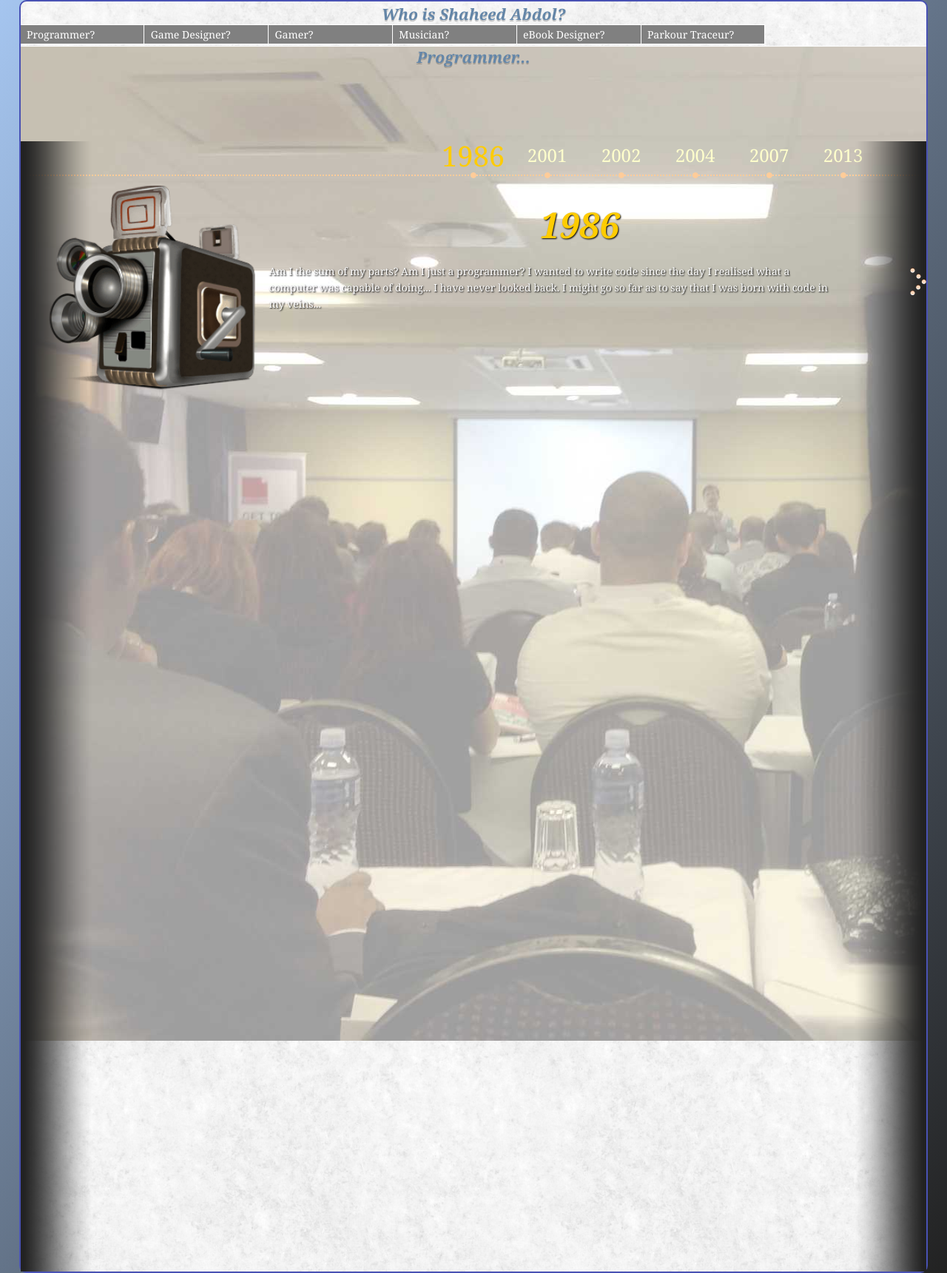
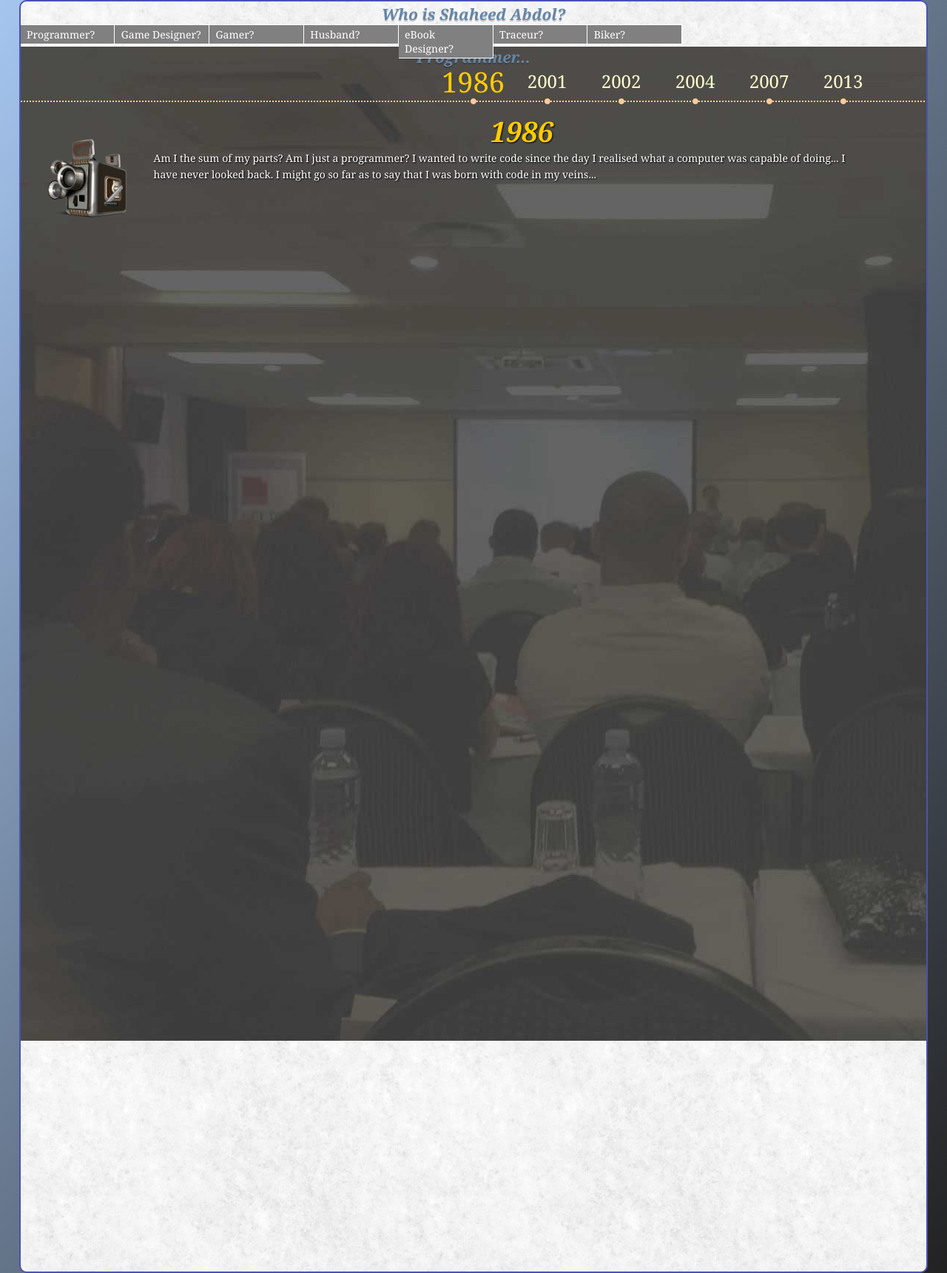
Before and after one commit to ShaheedLegion/Shaheed, a PHP site: page / in a window 1280 px wide. Shown: the whole page at 74% size. Run offline with PHP 8.4, Linux system fonts and the light colour scheme.

Commit message:
Fixed up website to display on smaller screens
Added functionality to correctly flow on smaller screen sizes. Removed
some hard-coded constant, added a little bit of touching up to the
images.

```diff
--- a/index.html
+++ b/index.html
@@ -65,14 +65,10 @@
 		<li>Programmer?</li>
 		<li>Game Designer?</li>
 		<li>Gamer?</li>
-		<li>Musician?</li>
+		<li>Husband?</li>
 		<li>eBook Designer?</li>
-		<li>Parkour Traceur?</li>
+		<li>Traceur?</li>
 		<li>Biker?</li>
-		<li>Husband?</li>
-		<li>Father?</li>
-		<li>Christian?</li>
-		<li>Friend?</li>
 		</ul>
 	<div class="border-box">
 		<h1>Who is Shaheed Abdol?</h1>
@@ -91,12 +87,12 @@
 						</ul>
 						<ul id="issues1" class="issues">
 							<li id="1986">
-								<img src="images/1.png" width="256" height="256" />
+								<img src="images/1.png"/>
 								<h1>1986</h1>
 								<p>Am I the sum of my parts? Am I just a programmer? I wanted to write code since the day I realised what a computer was capable of doing... I have never looked back. I might go so far as to say that I was born with code in my veins...</p>
 							</li>
 							<li id="2001">
-								<img src="images/2.png" width="256" height="256" />
+								<img src="images/2.png"/>
 								<h1>2001</h1>
 								<p>I started in 2001, writing Java code - with no internet access, I had to "unzip" the jar files to make sense of everything... it was an arduous process, and I spent sleepless nights trying to digest the information ... </p>
 								<p>
@@ -108,45 +104,44 @@
 								</p>
 							</li>
 							<li id="2002">
-								<img src="images/3.png" width="256" height="256" />
+								<img src="images/3.png"/>
 								<h1>2002-2003</h1>
 								<p>
 								That's when I met C ... my life changed in ways I never thought possible, by 2002 I was a competent C programmer, having taught myself the basics using Java, and working hard to grasp the inner workings of the computer from studying what little code I could convince my friends to print for me... I managed to secure a computer and spent all the free time I could muster staring at the screen, making things happen, it was wonderful.
 								</p>
 							</li>
 							<li id="2004">
-								<img src="images/4.png" width="256" height="256" />
+								<img src="images/4.png"/>
 								<h1>2004-2007</h1>
 								<p>
 								My journey through life has always kept code on my path, earning a bursary to the University of Stellenbosch, I managed to find a brand new course that allowed me to study code without restrictions - the Uni had internet access, and it was here that my thirst for hunger would be quenched ... or so I thought...
 								</p>
 
 								<p>
-								At first all was good, I quickly found myself doing programming odd jobs for friends on campus, a hobby that would earn me my first programming job - developer for a Student Society, the US Otaku. During that time, I worked tirelessly to create an online presence for our team, and create interactive games and demos which would help to spread our message, things were going well and I was nominated as Vice Chair to the society ... Even as V.C I clung to my programming role, rarely seen at meetings, but always online... this was the life I had dreamed of...
+								At first all was good, I quickly found myself doing programming odd jobs for friends on campus, a hobby that would earn me my first programming job - developer for a Student Society, the US Otaku.
+								</p>
+								<p class="indent">
+								During that time, I worked tirelessly to create an online presence for our team, and create interactive games and demos which would help to spread our message, things were going well and I was nominated as Vice Chair to the society ... Even as V.C I clung to my programming role, rarely seen at meetings, but always online... this was the life I had dreamed of...
 								</p>
 							</li>
 							<li id="2007">
-								<img src="images/5.png" width="256" height="256" />
+								<img src="images/5.png"/>
 								<h1>2007-2013</h1>
 								<p>After 3.5 years of excelling at code, and code-related subjects, and sucking at other subjects, like Economics, Psychology, Philosophy ... I learned that I would forever be a code - nothing more, nothing less. This suited me fine, and allowed me to focus on one thing and one thing alone.</p>
-								<p>I quickly packed up my things and headed out into the world in search of my coding path in life. Life handed me a telecommute job as an understudy for one of the worlds greatest PHP developers, I sucked at PHP at the time, but I held my ground with all the tasks assigned to me, but it didn't feel right to me - working online, using web technologies... something was missing, and I decided to try my hand at something I felt more comfortable with.</p>
-								<p>I quickly landed a job with a Systems Integration firm who built custom BMS and SCADA systems using a mix of C/C++/Java/SQL/Python etc... I had arrived. Within the space of 5 years, I had managed to work my way up within the company, I was the Senior Programmer, and life was good.</p>
+								<p>I quickly packed up my things and headed out into the world in search of my coding path in life. Life handed me a telecommute job as an understudy for one of the worlds greatest PHP developers, I sucked at PHP at the time, but I held my ground with all the tasks assigned to me, but it didn't feel right to me - working online, using web technologies...</p>
+								<p class="indent">I quickly landed a job with a Systems Integration firm who built custom BMS and SCADA systems using a mix of C/C++/Java/SQL/Python etc... I had arrived. Within the space of 5 years, I had managed to work my way up within the company, I was the Senior Programmer, and life was good.</p>
 							</li>
 							<li id="2013">
-								<img src="images/6.png" width="256" height="256" />
+								<img src="images/6.png"/>
 								<h1>2013</h1>
 								<p>Until that fateful day when a disagreement with company policy would send my life down a different path...
 								I resigned my job, a few weeks before I was to be married. The wedding went smoothly, and I was doing web development to make ends meet. Life was still good, but it could be better.
 								</p>
-								<p>
+								<p class="indent">
 								I cast my net and one small company, a startup in the digital publishing arena asked me to help them become grounded in the new era of technological advances. It felt strange to me, being so far from my life's great love, but I accepted the challenge and have never looked back. Quickly being cast as a Digital Book Publisher, and the lone developer for the company, my life headed back in the direction of code and compiled languages. It was a challenge, but one I was happy to undertake. The story continues, let's see how it unfolds...
 								</p>
 							</li>
 						</ul>
-						<div id="grad_left"></div>
-						<div id="grad_right"></div>
-						<a href="#" id="next">+</a>
-						<a href="#" id="prev">-</a>
 					</div>
 				</div>
 				<div id="slide2">
@@ -158,45 +153,163 @@
 						</ul>
 						<ul id="issues2" class="issues">
 							<li id="1986">
-								<img src="images/1.png" width="256" height="256" />
+								<img src="images/1.png"/>
 								<h1>1986</h1>
-								<p>Am I the sum of my parts? Am I just a programmer? I wanted to write code since the day I realised what a computer was capable of doing... I have never looked back. I might go so far as to say that I was born with code in my veins...</p>
+								<p>Am I the sum of my parts? Am I just a Game Designer?</p>
 							</li>
 							<li id="2001">
-								<img src="images/2.png" width="256" height="256" />
+								<img src="images/2.png"/>
 								<h1>2001</h1>
-								<p>I started in 2001, writing Java code - with no internet access, I had to "unzip" the jar files to make sense of everything... it was an arduous process, and I spent sleepless nights trying to digest the information ... </p>
+								<p>I started in 2001, writing Java code - with no internet access, I remember thinking about games as abstract masterpieces ... all I had seen at the time were classics like Donkey Kong, MS Pacman and Mario Bros. I longed to create my own games.</p>
 								<p>
-								At the time I had no formal background in coding, when I started I didn't even own a computer - relying on printouts my friends so that I could study the code and make the best of my time I could borrow with the school computers.
+								Drawing inspiration from the familiar, I spent hours creating little Applets which would each serve to strengthen my skills, until I had created dozens of little games - each better than the last.
 								</p>
 
 								<p>
-								Having quickly excelled, I mastered Java within a few months, going from Turtle, to AWT, to Applets I grew tired of the language and the limitations it imposed on developers, such as the SandBox model.
+								Having grown tired of Java, I quickly used my skills to develop games in Pascal, an later for Windows, learning technologies like DirectX and OpenGL along the way.
 								</p>
 							</li>
 						</ul>
-						<div id="grad_left"></div>
-						<div id="grad_right"></div>
-						<a href="#" id="next">+</a>
-						<a href="#" id="prev">-</a>
 					</div>
-					<p>Am I the sum of my parts? Am I just a game designer? I wanted to write code since the day I realised what a computer was capable of doing... I have never looked back.</p>
 				</div>
 				<div id="slide3">
 					<h2>Gamer...</h2>
-					<p>Am I the sum of my parts? Am I just a gamer? I wanted to write code since the day I realised what a computer was capable of doing... I have never looked back.</p>
+					<div id="timeline3" class="timeline">
+						<ul id="dates3" class="dates">
+							<li><a href="#1986">1986</a></li>
+							<li><a href="#2000">2000</a></li>
+						</ul>
+						<ul id="issues3" class="issues">
+							<li id="1986">
+								<img src="images/4.png"/>
+								<h1>1986</h1>
+								<p>Am I the sum of my parts? Am I just a gamer?</p>
+							</li>
+							<li id="2000">
+								<img src="images/5.png"/>
+								<h1>2000</h1>
+								<p>I remember the way it felt to own my first video game, it was not so much a console as a hunking cartridge-based fun station... I can still remember playing Mario Bros. The rapture of "clocking" the game...</p>
+								<p>
+								A close family friend later donated a playstation (PS 10) console ... the hours I spent playing Syphon Filter - the only game I owned.
+								</p>
+								<p class="indent">
+								When I started my first job I quickly saved up money to purchase an XBox console, the fist of three - which I still enjoy to this day...
+								</p>
+							</li>
+						</ul>
+					</div>
 				</div>
 				<div id="slide4">
-					<h2>Musician...</h2>
-					<p>Am I the sum of my parts? Am I just a musician? I wanted to write code since the day I realised what a computer was capable of doing... I have never looked back.</p>
+					<h2>Husband...</h2>
+					<div id="timeline4" class="timeline">
+						<ul id="dates4" class="dates">
+							<li><a href="#2007">2007 - 2013</a></li>
+						</ul>
+						<ul id="issues4" class="issues">
+							<li id="2007">
+								<img src="images/5.png"/>
+								<h1>2007 - 2013</h1>
+								<p>Am I just a husband?</p>
+								<p>
+								I will never forget the day I laid eyes on her... mid 2007, she was much younger than me, but I simply couldn't help myself, I've loved her for as long as I've known her...
+								</p>
+								<p>She was always the quiet one, it took quite a bit of coaxing on my part t get her to speak to me, but I relished the day we finally had our first, awkward, conversation</p>
+								<p class="indent">
+								We ended up dating for about 5 years, and were married in January of 2013, some of the happiest memories of my life... so far...
+								</p>
+							</li>
+						</ul>
+					</div>
 				</div>
 				<div id="slide5">
 					<h2>eBook Designer...</h2>
-					<p>Am I the sum of my parts? Am I just a eBook designer? I wanted to write code since the day I realised what a computer was capable of doing... I have never looked back.</p>
+					<div id="timeline5" class="timeline">
+						<ul id="dates5" class="dates">
+							<li><a href="#2013">2013</a></li>
+						</ul>
+						<ul id="issues5" class="issues">
+							<li id="2013">
+								<img src="images/8.png"/>
+								<h1>2013</h1>
+								<p>Am I just a eBook Designer?</p>
+								<p>
+								I have been working with digital books since April of this year, it's an interesting field and the company for which I work is at the bleeding edge of digital book technology.
+								</p>
+								<p>I find myself with the good fortune of being able to convert an EPUB2 into an EPUB3 by hand, with all the knowledge I've gained oer the past couple of months my company is poised to take the digital publishing market by storm.</p>
+								<p class="indent">
+								I am a programmer by nature, so the work is a bit tedious, but the fun starts with the new features present in EPUB3 books - we are allowed to add interactivity via JavaScript ... let the good times roll!
+								</p>
+							</li>
+						</ul>
+					</div>
 				</div>
 				<div id="slide6">
 					<h2>Parkour Traceur...</h2>
-					<p>Am I the sum of my parts? Am I just a Parkour traceur? I wanted to write code since the day I realised what a computer was capable of doing... I have never looked back.</p>
+					<div id="timeline6" class="timeline">
+						<ul id="dates6" class="dates">
+							<li><a href="#2004">2004 - 2013</a></li>
+						</ul>
+						<ul id="issues6" class="issues">
+							<li id="2004">
+								<img src="images/3.png"/>
+								<h1>2004 - 2013</h1>
+								<p>Am I just a Parkour Traceur?</p>
+								<p>
+								I remember the first true Parkour video I watched. A YouTube video of David Belle performing an insane stunt of some kind, the details escape me now, but the emotions will live with me forever...
+								</p>
+								<p>I immediately set out to copy the moves as best I could, having only YouTube videos to work from - and not knowing the name of the sport, I fared clumsily. I packed on injury after injury until I met a friend who helped me do the proper research to refine my technique.</p>
+								<p class="indent">
+								Not too long after that I joined up with other traceurs, people in and around Cape Town who were trying to improve their skills. We learned a lot from each other, and regular meetings still happen to this day...
+								</p>
+							</li>
+						</ul>
+					</div>
+				</div>
+				<div id="slide7">
+					<h2>Biker...</h2>
+					<div id="timeline7" class="timeline">
+						<ul id="dates7" class="dates">
+							<li><a href="#2007">2007</a></li>
+							<li><a href="#2010">2010</a></li>
+							<li><a href="#2012">2012</a></li>
+						</ul>
+						<ul id="issues7" class="issues">
+							<li id="2007">
+								<img src="images/4.png"/>
+								<h1>2007</h1>
+								<p>Am I just a Biker?</p>
+								<p>
+								I remember the first motorcycle I ever owned, a 125cc Moto Mia - Mocca. A good friend of mine allowed me to purchase the bike from him on terms... with my meagre salary at the time it was all I could afford.
+								</p>
+								<p>I had wanted to be a "biker" for as long as I could remember, I was an avid cyclist for years - preparing myself for the joy of powered locomotion on two wheels.</p>
+								<p class="indent">
+								I still remember the first time I got onto a motorcycle, my friend had just handed over the keys to the bike, and was teaching me how to drive in a vacant parking lot... after 5 minutes I knew I would be doing this for a long time. The net day, without experience and without a license, I took the bike to work - in Bellville, over 20 kilometers from home... exciting times...
+								</p>
+							</li>
+							<li id="2010">
+								<img src="images/1.png"/>
+								<h1>2010</h1>
+								<p>After several years of "cutting my teeth" on the roads, I bit the bullet and acquired my learner's license. At around the same time I decided to "upgrade" and purchased a 200cc Loncin Lx-200 2 motorcycle. What a beauty, nippy engine, easy on the turns, just a joy to drive.</p>
+								<p>
+								I remember going on long drives with that bike, she loved the open road as much as I did...
+								</p>
+								<p class="indent">
+								I had my fair share of mishaps, my chain broke a couple of times - far away from home... leaving me to push the bike as far as possible towards a garage or landmark, then calling for help... Or reaching the bike to discover that she didn't want to start for lack of petrol ... lot's of pushing to get her some juice... good times...
+								</p>
+							</li>
+							<li id="2012">
+								<img src="images/7.png"/>
+								<h1>2012</h1>
+								<p>I decided to upgrade again, this time I got my hands on a superbike - Suzuki RF600R, a 600cc beast which had way more power than I knew how to handle...</p>
+								<p>
+								I realised too late that I would struggle to get spare parts for her, but I loved my "Suzie", I hunted and drove and called around when I needed parts, eventually I would find the FR owners club - an online community of bikers with the same bike... I wish I had found them sooner.
+								</p>
+								<p class="indent">
+								These days my wife and I travel the open roads, with a super bike taking us wherever we want to go. There were some difficulties, but we are hitting our stride, and life is good. We have travelled to some crazy places - Langebaan, Piketberg, Paarl, Kommetjie, Partridge Point, the Cable Cars and we are planning a drive down to Hermanus soon - see you there.
+								</p>
+							</li>
+						</ul>
+					</div>
 				</div>
 			</div>
 		</div>
--- a/sa.css
+++ b/sa.css
@@ -106,7 +106,7 @@ x.slidesjs-slide
 #navmenu li a
 {
 float:left;
-width:150px;
+width:110px;
 height: 100%;
 text-decoration:none;
 color:white;
@@ -127,3 +127,5 @@ border-right:1px solid white;
 #slide3{background: url(Images/slide_2.jpg) no-repeat;}
 #slide4{background: url(Images/slide_3.jpg) no-repeat;}
 #slide5{background: url(Images/slide_4.jpg) no-repeat;}
+#slide6{background: url(Images/slide_1.jpg) no-repeat;}
+#slide7{background: url(Images/slide_3.jpg) no-repeat;}
--- a/style.css
+++ b/style.css
@@ -45,7 +45,7 @@ h1,h2,h4,h5,h6 {
 		width: 100%;
 		height: 100%;
 		overflow: hidden;
-		margin: 100px auto;
+		margin: 0px auto;
 		position: relative;
 		background: url('Images/dot.gif') left 45px repeat-x;
 	}
@@ -84,15 +84,17 @@ h1,h2,h4,h5,h6 {
 				padding: 0;
 			}
 				.issues li.selected img {
-					-webkit-transform: scale(1.1,1.1);
-					-moz-transform: scale(1.1,1.1);
-				    -o-transform: scale(1.1,1.1);
-				    -ms-transform: scale(1.1,1.1);
-				    transform: scale(1.1,1.1);
+					-webkit-transform: scale(0.6,0.6);
+					-moz-transform: scale(0.6,0.6);
+				    -o-transform: scale(0.6,0.6);
+				    -ms-transform: scale(0.6,0.6);
+				    transform: scale(0.6,0.6);
 				}
 				.issues li img {
 					float: left;
-					margin: 10px 30px 10px 50px;
+					//*argin: 10px 30px 10px 50px;*/
+					width: 180px;
+					height: 180px;
 					background: transparent;
 					-ms-filter: "progid:DXImageTransform.Microsoft.gradient(startColorstr=#00FFFFFF,endColorstr=#00FFFFFF)"; /* IE 8 */
 					filter: progid:DXImageTransform.Microsoft.gradient(startColorstr=#00FFFFFF,endColorstr=#00FFFFFF);/* IE 6 & 7 */
@@ -102,21 +104,21 @@ h1,h2,h4,h5,h6 {
 					-o-transition: all 2s ease-in-out;
 					-ms-transition: all 2s ease-in-out;
 					transition: all 2s ease-in-out;
-					-webkit-transform: scale(0.7,0.7);
-					-moz-transform: scale(0.7,0.7);
-				    -o-transform: scale(0.7,0.7);
-				    -ms-transform: scale(0.7,0.7);
-				    transform: scale(0.7,0.7);
+					-webkit-transform: scale(0.4,0.4);
+					-moz-transform: scale(0.4,0.4);
+				    -o-transform: scale(0.4,0.4);
+				    -ms-transform: scale(0.4,0.4);
+				    transform: scale(0.4,0.4);
 				}
 				.issues li h1 {
 					color: #ffcc00;
-					font-size: 48px;
-					margin: 20px 0;
+					font-size: 38px;
+					margin: 0;
 					text-shadow: #000 1px 1px 2px;
 				}
 				.issues li p {
 					font-size: 14px;
-					margin-right: 70px;
+					margin-right: 60px;
 					font-weight: normal;
 					line-height: 22px;
 					text-shadow: #000 1px 1px 2px;
@@ -131,11 +133,11 @@ h1,h2,h4,h5,h6 {
 		}
 			#grad_left {
 		        left: 0;
-		        background: url('Images/grad_left.png') repeat-y;
+		        /*background: url('Images/grad_left.png') repeat-y;*/
 			}
 			#grad_right {
 		        right: 0;
-		        background: url('Images/grad_right.png') repeat-y;
+		        /*background: url('Images/grad_right.png') repeat-y;*/
 			}
 
 		#next,
@@ -163,7 +165,13 @@ h1,h2,h4,h5,h6 {
 				left: 0;
 				background-image: url('Images/prev.png');
 			}
-				#next.disabled,
-				#prev.disabled {
-					opacity: 0.2;
-				}
+#next.disabled,
+#prev.disabled {
+	opacity: 0.2;
+}
+
+p.indent
+{
+margin-left: 30px;
+margin-right: 60px;
+}
```
Also changed, not shown: Images/1.png, Images/10.png, Images/2.png, Images/3.png, Images/4.png, Images/5.png, Images/6.png, Images/7.png, Images/8.png, Images/9.png, Images/slide_0.jpg, Images/slide_1.jpg, Images/slide_2.jpg, Images/slide_3.jpg, 2 more files.
